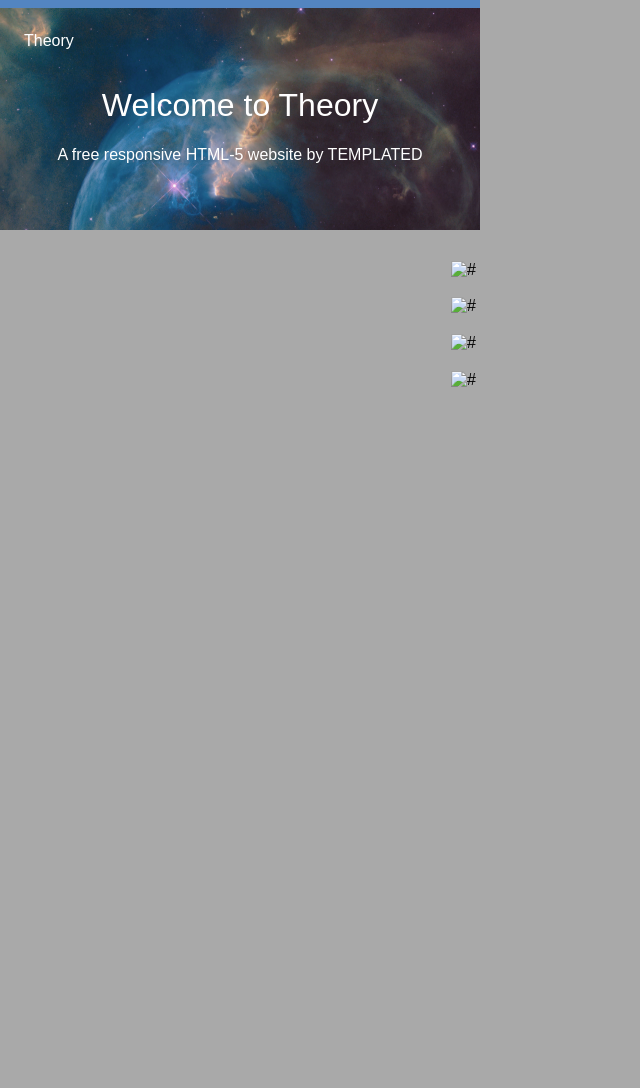
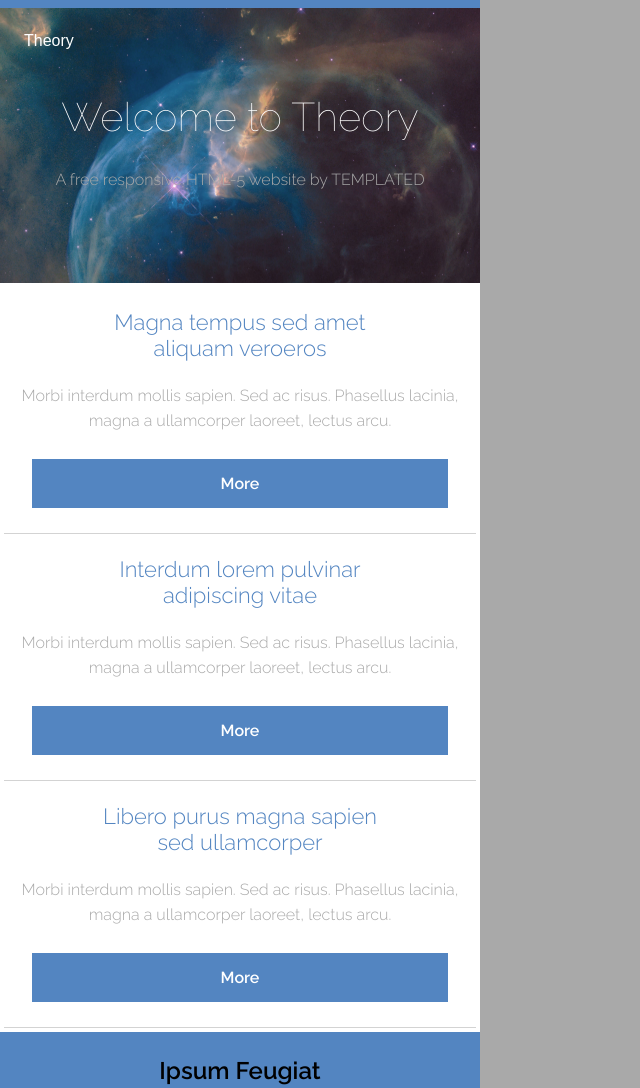
Before and after one commit to syntra-mvl-front-end-2019-2021/Ruben-Lander-les-6-oef-2, a plain HTML site: page index.html in a window 1280 px wide. Shown: the top 1088 px of the page, without its empty margins (0-640 px from the left). Before the commit the page ends 800 px from the top, so only its background shows below. Drawn offline with Linux system fonts and the light colour scheme.

Commit message:
homepage edit

```diff
--- a/index.html
+++ b/index.html
@@ -9,7 +9,7 @@
     </head>
     <body>
         <header class="header">
-            <div class="inner">
+            <div class="inner-title">
                 <a class="logo-link" href="index.html">Theory</a>
                 <nav class="nav">
                     <a class="nav-element" href="index.html">Home</a>
@@ -22,74 +22,73 @@
             <p class="header-text">A free responsive HTML-5 website by TEMPLATED</p>
             </div>
         </header>
-        <section class="wrapper">
+        <section id="one" class="wrapper">
             <div class="inner">
                 <div class="flex">
                     <article>
                         <header>
-                            <h3>
-
-                            </h3>
+                            <h3 class="box-title">Magna tempus sed amet <br>  aliquam veroeros</h3 class="box-title">
                         </header>
-                        <p></p>
-                        <footer> <a class="button" href="#"></a></footer>
+                        <p>Morbi interdum mollis sapien. Sed ac risus. Phasellus lacinia, magna a ullamcorper laoreet, lectus arcu.</p>
+                        <footer> <a class="button special" href="#">More</a></footer>
                     </article>
                     <article>
                          <header>
-                            <h3>
-
-                            </h3>
+                            <h3 class="box-title">Interdum lorem pulvinar <br> adipiscing vitae</h3>
                         </header>
-                        <p></p>
-                        <footer> <a class="button" href="#"></a></footer>
+                        <p>Morbi interdum mollis sapien. Sed ac risus. Phasellus lacinia, magna a ullamcorper laoreet, lectus arcu.</p>
+                        <footer> <a class="button special" href="#">More</a></footer>
                     </article>
                     <article>
                         <header>
-                            <h3>
-
-                            </h3>
+                            <h3 class="box-title">Libero purus magna sapien <br> sed ullamcorper</h3>
                         </header>
-                        <p></p>
-                        <footer> <a class="button" href="#"></a></footer>
+                        <p>Morbi interdum mollis sapien. Sed ac risus. Phasellus lacinia, magna a ullamcorper laoreet, lectus arcu.</p>
+                        <footer> <a class="button special" href="#">More</a></footer>
                     </article>
 
                 </div>
             </div>
         </section>
-        <section class="wrapper">
+        <section id="two" class="wrapper">
             <div class="inner">
                 <header>
-                    <h2></h2>
-                    <p></p>
+                    <h2>Ipsum Feugiat</h2>
+                    <p>Semper suscipit posuere apede
+                    </p>
                 </header>
                 <div class="flex">
                     <div class="box-person">
                         <div class="image">
-                            <img src="#" alt="#">
-                            <h3></h3>
-                            <p></p>
+                            <img src="images/pic03.jpg" alt="#">
                         </div>
+                            <h3>Jef</h3>
+                            <p>fdfdffff</p>
+
                     </div>
                     <div class="box-person">
                         <div class="image">
-                            <img src="#" alt="#">
-                            <h3></h3>
-                            <p></p>
+                            <img src="images/pic04.jpg" alt="#">
                         </div>
+                            <h3>Peter</h3>
+                            <p>sdfgrsfsfdfsfss</p>
+
                     </div>
                     <div class="box-person">
                         <div class="image">
-                            <img src="#" alt="#">
-                            <h3></h3>
-                            <p></p>
+                            <img src="images/pic05.jpg" alt="#">
                         </div>
+                            <h3>Magna</h3>
+                            <p>fijkrfsdd</p>
+
                     </div>
                     <div class="box-person">
                         <div class="image">
-                            <img src="#" alt="#">
-                            <h3></h3>
-                            <p></p>
+                            <img src="images/pic06.jpg" alt="#">
                         </div>
+                        <h3>Patrick</h3>
+                        <p>klfhfnjzkfhf</p>
+
                     </div>
                 </div>
             </div>
--- a/style.css
+++ b/style.css
@@ -1,23 +1,28 @@
+@import 'https://fonts.googleapis.com/css?family=Raleway:100,300,600';
 *{
     box-sizing: border-box;
-    font-family: Arial, Helvetica, sans-serif;
+    font-family: 'Raleway',Arial, Helvetica, sans-serif;
 }
 html{
-    margin: 0px;
+
     background-color: darkgrey;
 }
 body{
     width: 480px;
-    margin: 0;
+    margin: 0px;
 }
-.inner{
+.inner-title {
     width: 480px;
     margin: auto;
     display: flex;
     justify-content: space-between;
     align-content: flex-start;
     padding: 4px;
-
+}
+.inner{
+    width: 480px;
+    margin: auto;
+    padding: 4px;
 }
 .header{
 		background-image: url('../../images/banner.jpg');
@@ -36,9 +41,17 @@ body{
 .nav{
     display: none;
 }
-.header-title, .header-text{
-    font-weight: 50;
+.header-title {
+    font-weight: 100;
+    font-size: 40px;
 
+}
+
+.header-text, p{
+    font-weight: 300;
+    color:darkgrey;
+    line-height: 25px;
+    padding-bottom: 25px;
 }
 .header-content{
     padding: 50px;
@@ -51,3 +64,37 @@ body{
     margin: 20px;
 
 }
+.wrapper{
+    background-color: #fff;
+    text-align: center;
+}
+.flex{
+    display: flex;
+    flex-direction: column;
+    align-items: center;
+}
+.button {
+    background-color: #5385c1;
+    text-decoration: none;
+    font-weight: 600;
+    color: white;
+    padding: 15px 40%;
+}
+.box-title{
+    color: #5385c1 ;
+    font-weight: 300;
+    font-size: 22px;
+}
+article{
+    padding-bottom: 40px;
+    border-bottom: 1px solid lightgray;
+}
+#two {
+    background-color: #5385c1;
+    text-align: center;
+}
+.box-person{
+    border:1px solid lightgray ;
+
+    color: white;
+}
```
